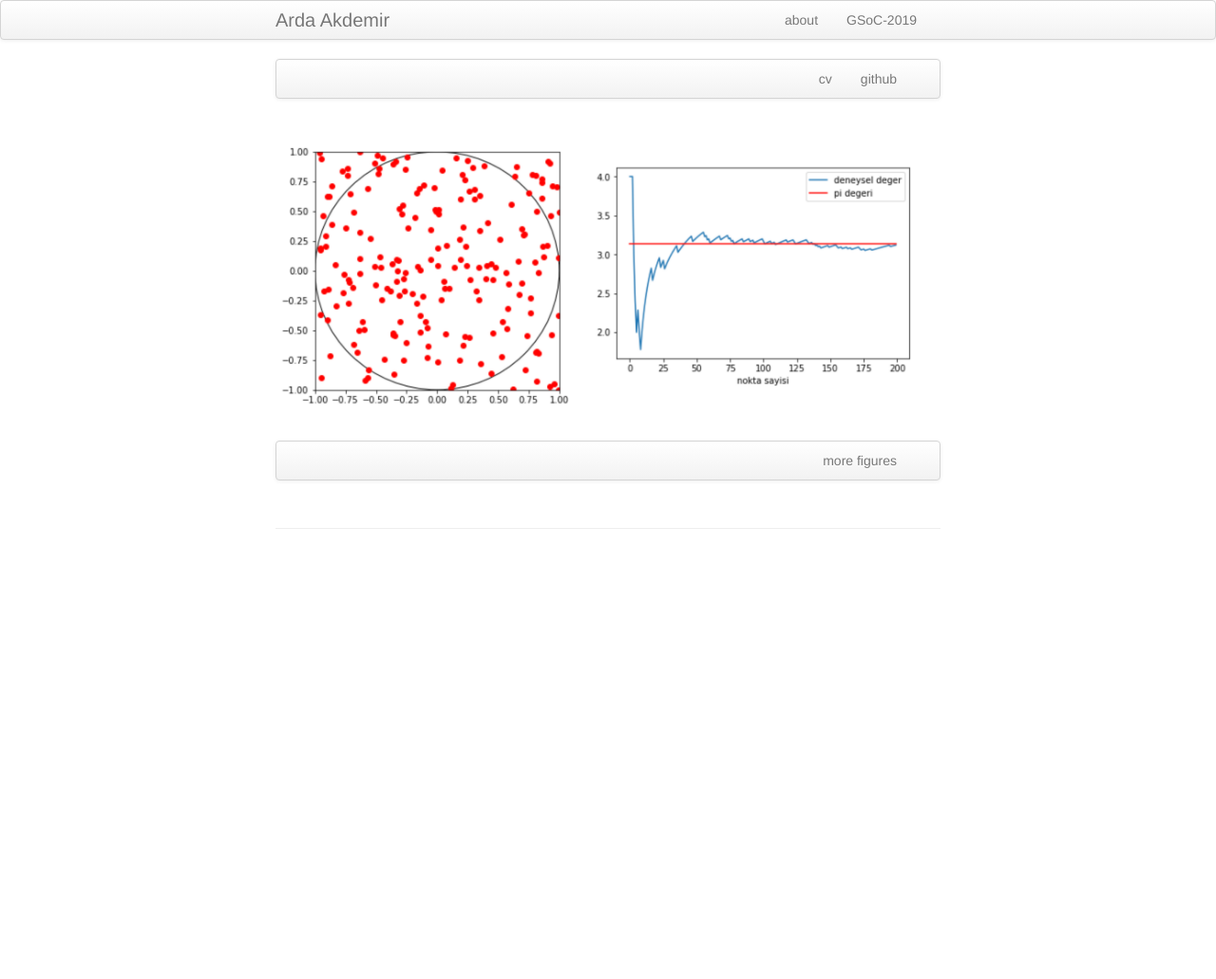
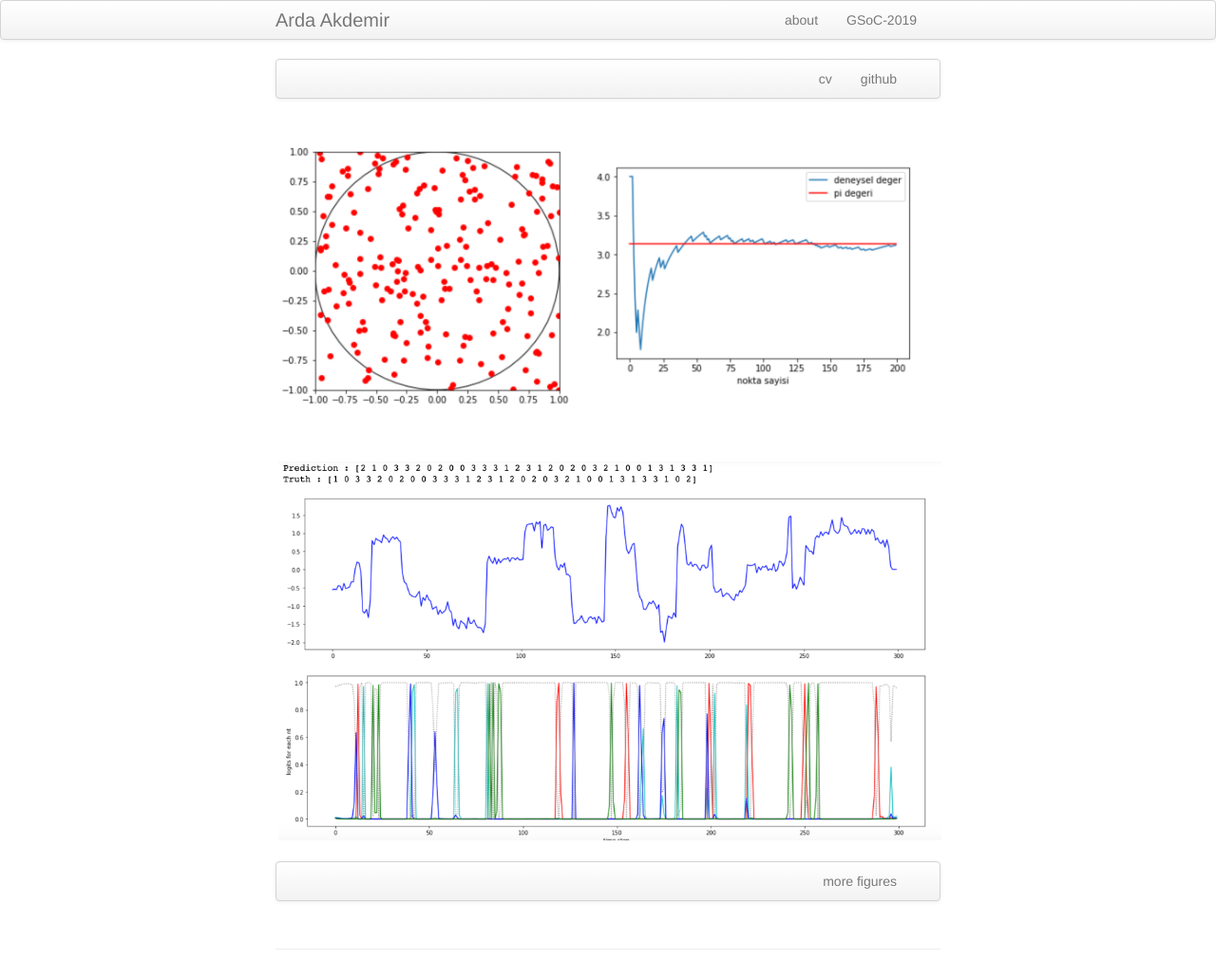
Before and after one commit to ardakdemir/ardakdemir.github.io, a Jekyll site: the page built from index.md, in a window 1280 px wide. Shown: the whole page at 95% size. Built offline with Jekyll 4.4.1, drawn with Linux system fonts in a browser that asks for light colours; before the commit the page ends 900 px from its top, so only the background shows below that.

Commit message:
basecalling

```diff
--- a/index.md
+++ b/index.md
@@ -28,6 +28,15 @@ keywords: Machine Learning, Deep Learning, NLP, De-novo Genome Assembly
   </td>
 </tr>
 </table>
+<table class="wide">
+<tr>
+  <td class="left">
+    <a href="assets/publpics/basecalling.png">
+        <img src="assets/publpics/basecalling.png" alt="Basecalling" title="Basecalling"/>
+    </a>
+  </td>
+</tr>
+</table>
 
 <div class="navbar">
   <div class="navbar-inner">
```
Also changed, not shown: assets/publpics/basecalling.png (added), pages/publpics/specom.png (added).
